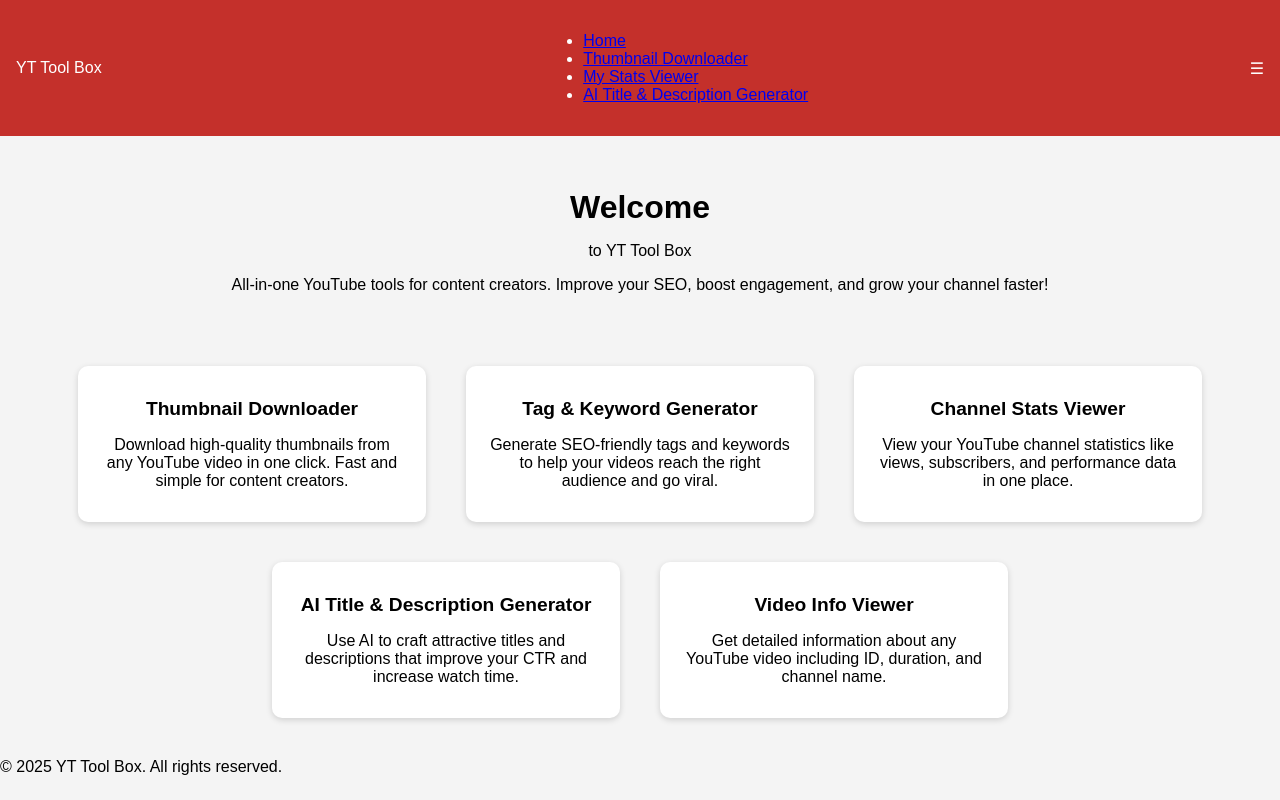
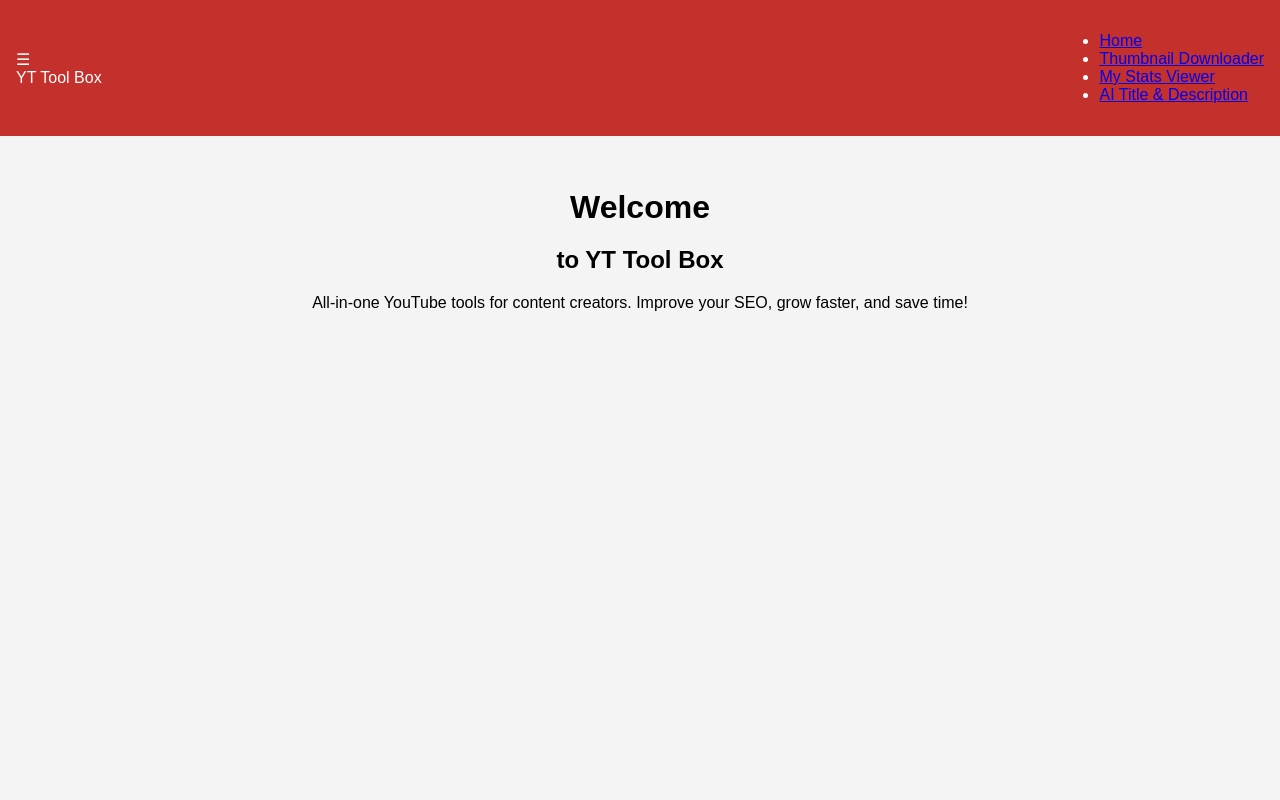
Before and after one commit to sandeep780049/yt-tool-box, a Flask app: page / in a window 1280 px wide. Run offline with Flask 3, Linux system fonts and the light colour scheme; some libraries are stand-ins or nearby versions.

Commit message:
Update index.html

```diff
--- a/templates/index.html
+++ b/templates/index.html
@@ -1,50 +1,39 @@
-<!DOCTYPE html><html lang="en"><head>
-    <meta charset="UTF-8">
-    <meta name="viewport" content="width=device-width, initial-scale=1.0">
+<!DOCTYPE html>
+<html lang="en">
+<head>
+    <meta charset="UTF-8" />
+    <meta name="viewport" content="width=device-width, initial-scale=1.0" />
     <title>YT Tool Box</title>
-    <link rel="stylesheet" href="/static/style.css">
-    <script defer src="/static/script.js"></script>
-</head><body>
+    <link rel="stylesheet" href="{{ url_for('static', filename='style.css') }}">
+    <script src="{{ url_for('static', filename='script.js') }}" defer></script>
+</head>
+<body>
     <nav class="navbar">
-        <div class="nav-brand">YT Tool Box</div>
-        <ul class="nav-links">
+        <div class="nav-left">
+            <div class="hamburger" onclick="toggleMenu()">☰</div>
+            <div class="brand">YT Tool Box</div>
+        </div>
+        <ul class="nav-links" id="navLinks">
             <li><a href="/">Home</a></li>
             <li><a href="/thumbnail">Thumbnail Downloader</a></li>
             <li><a href="/stats">My Stats Viewer</a></li>
-            <li><a href="/ai-title-description">AI Title & Description Generator</a></li>
+            <li><a href="/ai-title-description">AI Title & Description</a></li>
         </ul>
-        <div class="hamburger" onclick="toggleMenu()">&#9776;</div>
-    </nav><header class="hero">
-    <h1 class="welcome-title">Welcome</h1>
-    <p class="subheading">to YT Tool Box</p>
-    <p class="tagline">All-in-one YouTube tools for content creators. Improve your SEO, boost engagement, and grow your channel faster!</p>
-</header>
+    </nav>
 
-<main class="tools-grid">
-    <div class="tool-card">
-        <h2><a href="/thumbnail">Thumbnail Downloader</a></h2>
-        <p>Download high-quality thumbnails from any YouTube video in one click. Fast and simple for content creators.</p>
-    </div>
-    <div class="tool-card">
-        <h2><a href="/tags">Tag & Keyword Generator</a></h2>
-        <p>Generate SEO-friendly tags and keywords to help your videos reach the right audience and go viral.</p>
-    </div>
-    <div class="tool-card">
-        <h2><a href="/stats">Channel Stats Viewer</a></h2>
-        <p>View your YouTube channel statistics like views, subscribers, and performance data in one place.</p>
-    </div>
-    <div class="tool-card">
-        <h2><a href="/ai-title-description">AI Title & Description Generator</a></h2>
-        <p>Use AI to craft attractive titles and descriptions that improve your CTR and increase watch time.</p>
-    </div>
-    <div class="tool-card">
-        <h2><a href="/video-info">Video Info Viewer</a></h2>
-        <p>Get detailed information about any YouTube video including ID, duration, and channel name.</p>
-    </div>
-</main>
+    <header class="hero">
+        <h1 class="welcome">Welcome</h1>
+        <h2 class="subtitle">to YT Tool Box</h2>
+        <p class="tagline">All-in-one YouTube tools for content creators. Improve your SEO, grow faster, and save time!</p>
+    </header>
 
-<footer>
-    <p>&copy; 2025 YT Tool Box. All rights reserved.</p>
-</footer>
-
-</body></html>
+    <main class="tools-container">
+        {% for tool in tools %}
+        <div class="tool-card">
+            <h3><a href="{{ tool.link }}">{{ tool.name }}</a></h3>
+            <p>{{ tool.description }}</p>
+        </div>
+        {% endfor %}
+    </main>
+</body>
+</html>
```
